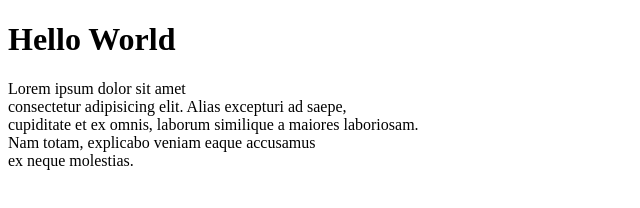
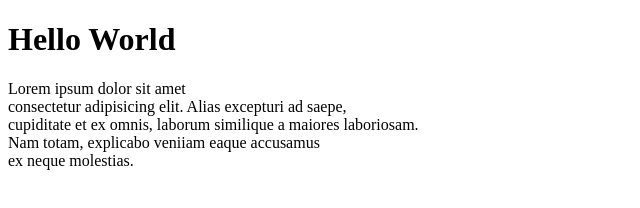
Before and after one commit to andersonfreckmann/Demopublish, a plain HTML site: page index.html in a window 1280 px wide. Shown: the full height of the page, 0-640 px from the left. Drawn offline with Linux system fonts and the light colour scheme.

Commit message:
auf branch 2

```diff
--- a/index.html
+++ b/index.html
@@ -9,7 +9,7 @@
 
  <h1>Hello World</h1>
 
- <p>Lorem ipsum dolor sit amet </br>consectetur adipisicing elit. Alias excepturi ad saepe,</br> cupiditate et ex omnis, laborum similique a maiores laboriosam. </br>Nam totam, explicabo veniam eaque accusamus</br> ex neque molestias.</p>
+ <p>Lorem ipsum dolor sit amet </br>consectetur adipisicing elit. Alias excepturi ad saepe,</br> cupiditate et ex omnis, laborum similique a maiores laboriosam. </br>Nam totam, explicabo veniiam eaque accusamus</br> ex neque molestias.</p>
 
 
 
```
